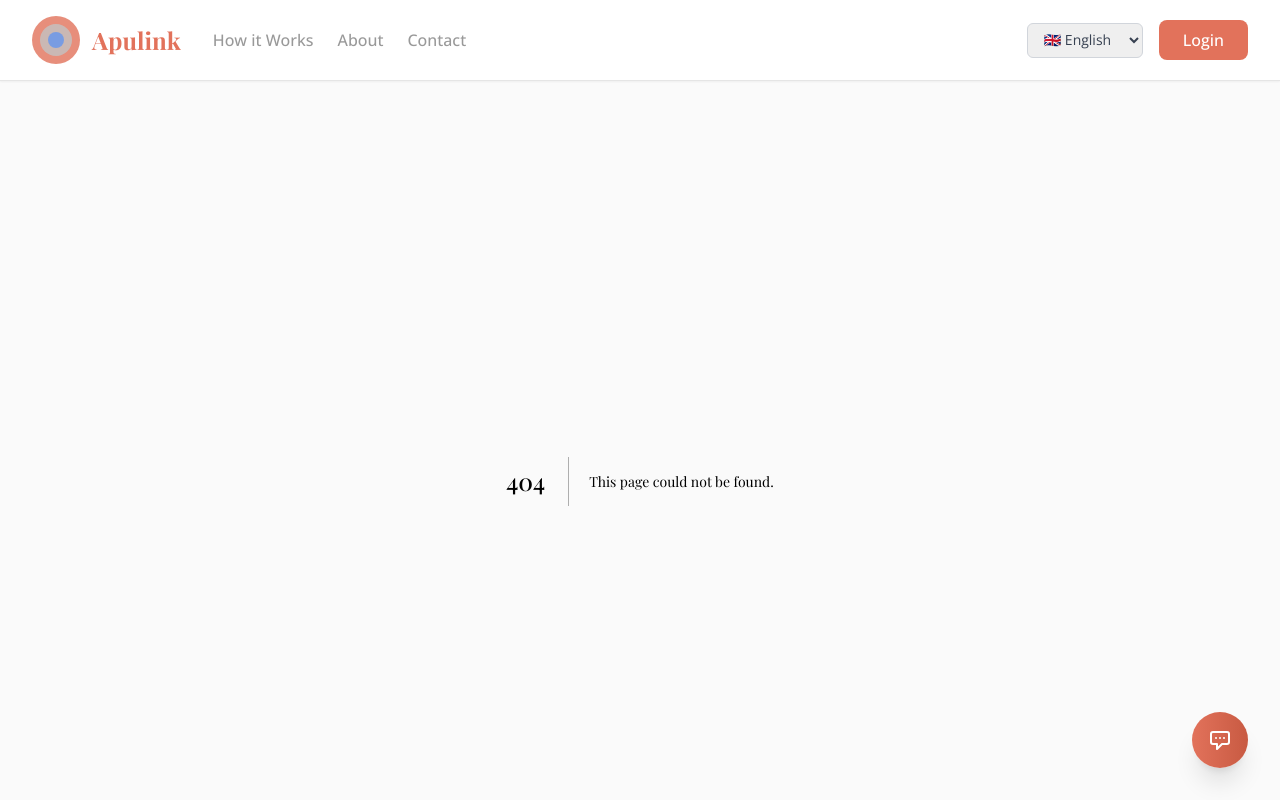
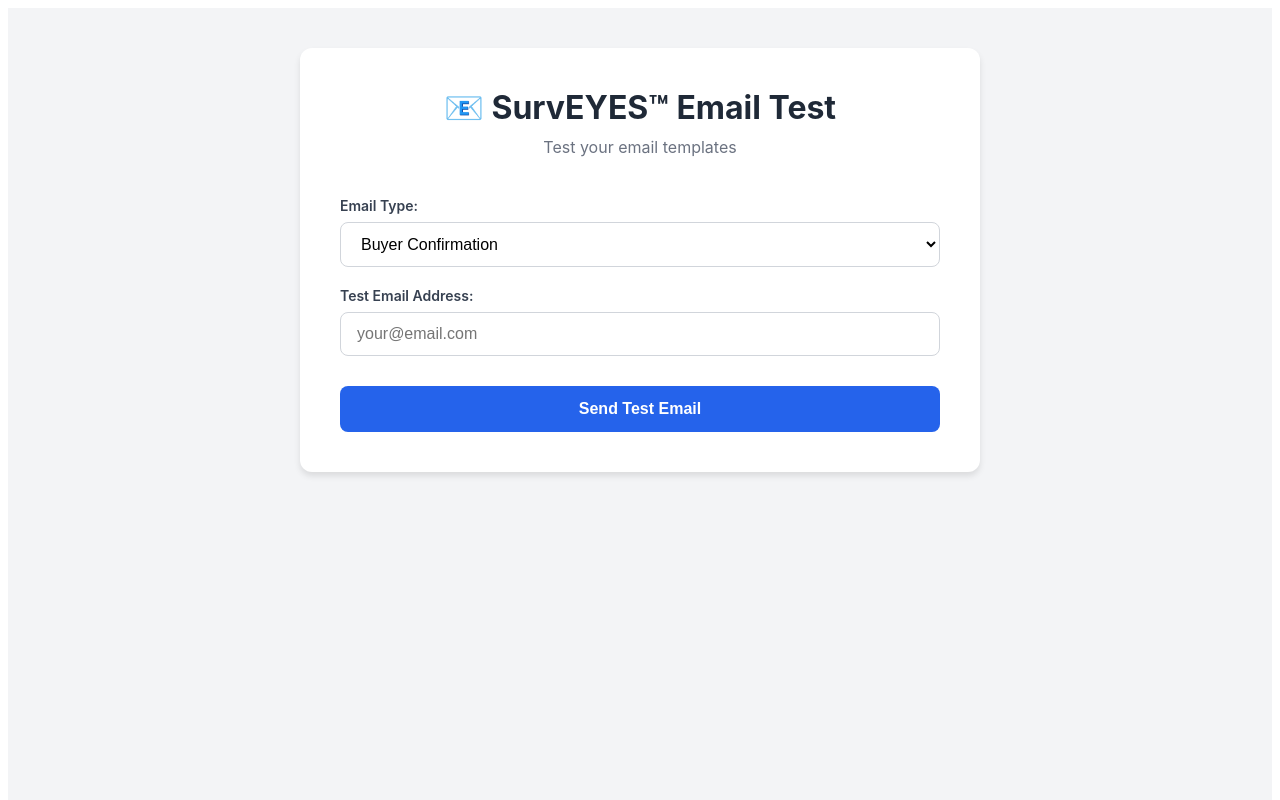
Before and after one commit to Geppix140269/Apulink, a Next.js app: page /email-test in a window 1280 px wide. Before the commit this address had no page. Shown: the top 800 px of the page. Built offline with nearby package versions, Linux system fonts and the light colour scheme; a web font is replaced by a local one.

Commit message:
Create email-test.tsx

```diff
--- /dev/null
+++ b/pages/email-test.tsx
@@ -0,0 +1,195 @@
+// 7. CREATE: pages/email-test.tsx (Test Page)
+import { useState } from 'react';
+import Head from 'next/head';
+
+export default function EmailTest() {
+  const [emailType, setEmailType] = useState('buyer_confirmation');
+  const [testEmail, setTestEmail] = useState('');
+  const [loading, setLoading] = useState(false);
+  const [result, setResult] = useState(null);
+
+  const handleSubmit = async (e: React.FormEvent) => {
+    e.preventDefault();
+    setLoading(true);
+    setResult(null);
+
+    try {
+      const response = await fetch('/api/test-email', {
+        method: 'POST',
+        headers: {
+          'Content-Type': 'application/json',
+        },
+        body: JSON.stringify({
+          email_type: emailType,
+          test_email: testEmail,
+        }),
+      });
+
+      const data = await response.json();
+      setResult(data);
+    } catch (error) {
+      setResult({ message: 'Error sending email', error: error.message });
+    } finally {
+      setLoading(false);
+    }
+  };
+
+  return (
+    <>
+      <Head>
+        <title>Email Test - SurvEYES™</title>
+      </Head>
+      <div style={containerStyle}>
+        <div style={cardStyle}>
+          <h1 style={titleStyle}>📧 SurvEYES™ Email Test</h1>
+          <p style={subtitleStyle}>Test your email templates</p>
+
+          <form onSubmit={handleSubmit} style={formStyle}>
+            <div style={fieldStyle}>
+              <label style={labelStyle}>Email Type:</label>
+              <select
+                value={emailType}
+                onChange={(e) => setEmailType(e.target.value)}
+                style={selectStyle}
+              >
+                <option value="buyer_confirmation">Buyer Confirmation</option>
+                <option value="admin_alert">Admin Alert</option>
+                <option value="surveyor_notification">Surveyor Notification</option>
+              </select>
+            </div>
+
+            <div style={fieldStyle}>
+              <label style={labelStyle}>Test Email Address:</label>
+              <input
+                type="email"
+                value={testEmail}
+                onChange={(e) => setTestEmail(e.target.value)}
+                placeholder="your@email.com"
+                required
+                style={inputStyle}
+              />
+            </div>
+
+            <button
+              type="submit"
+              disabled={loading}
+              style={loading ? { ...buttonStyle, ...disabledButtonStyle } : buttonStyle}
+            >
+              {loading ? 'Sending...' : 'Send Test Email'}
+            </button>
+          </form>
+
+          {result && (
+            <div style={result.error ? errorStyle : successStyle}>
+              <h3>Result:</h3>
+              <pre>{JSON.stringify(result, null, 2)}</pre>
+            </div>
+          )}
+        </div>
+      </div>
+    </>
+  );
+}
+
+const containerStyle = {
+  minHeight: '100vh',
+  backgroundColor: '#f3f4f6',
+  padding: '40px 20px',
+  fontFamily: '-apple-system, BlinkMacSystemFont, "Segoe UI", Roboto, sans-serif',
+};
+
+const cardStyle = {
+  maxWidth: '600px',
+  margin: '0 auto',
+  backgroundColor: '#ffffff',
+  borderRadius: '12px',
+  padding: '40px',
+  boxShadow: '0 4px 6px rgba(0, 0, 0, 0.1)',
+};
+
+const titleStyle = {
+  color: '#1f2937',
+  fontSize: '32px',
+  fontWeight: '700',
+  margin: '0 0 10px 0',
+  textAlign: 'center' as const,
+};
+
+const subtitleStyle = {
+  color: '#6b7280',
+  fontSize: '16px',
+  margin: '0 0 40px 0',
+  textAlign: 'center' as const,
+};
+
+const formStyle = {
+  display: 'flex',
+  flexDirection: 'column' as const,
+  gap: '20px',
+};
+
+const fieldStyle = {
+  display: 'flex',
+  flexDirection: 'column' as const,
+  gap: '8px',
+};
+
+const labelStyle = {
+  color: '#374151',
+  fontSize: '14px',
+  fontWeight: '600',
+};
+
+const inputStyle = {
+  padding: '12px 16px',
+  border: '1px solid #d1d5db',
+  borderRadius: '8px',
+  fontSize: '16px',
+  outline: 'none',
+  transition: 'border-color 0.2s',
+};
+
+const selectStyle = {
+  padding: '12px 16px',
+  border: '1px solid #d1d5db',
+  borderRadius: '8px',
+  fontSize: '16px',
+  outline: 'none',
+  backgroundColor: '#ffffff',
+};
+
+const buttonStyle = {
+  backgroundColor: '#2563eb',
+  color: '#ffffff',
+  padding: '14px 28px',
+  border: 'none',
+  borderRadius: '8px',
+  fontSize: '16px',
+  fontWeight: '600',
+  cursor: 'pointer',
+  transition: 'background-color 0.2s',
+  marginTop: '10px',
+};
+
+const disabledButtonStyle = {
+  backgroundColor: '#9ca3af',
+  cursor: 'not-allowed',
+};
+
+const successStyle = {
+  backgroundColor: '#f0fdf4',
+  border: '1px solid #86efac',
+  borderRadius: '8px',
+  padding: '20px',
+  marginTop: '20px',
+  color: '#15803d',
+};
+
+const errorStyle = {
+  backgroundColor: '#fef2f2',
+  border: '1px solid #fca5a5',
+  borderRadius: '8px',
+  padding: '20px',
+  marginTop: '20px',
+  color: '#dc2626',
+};
```
